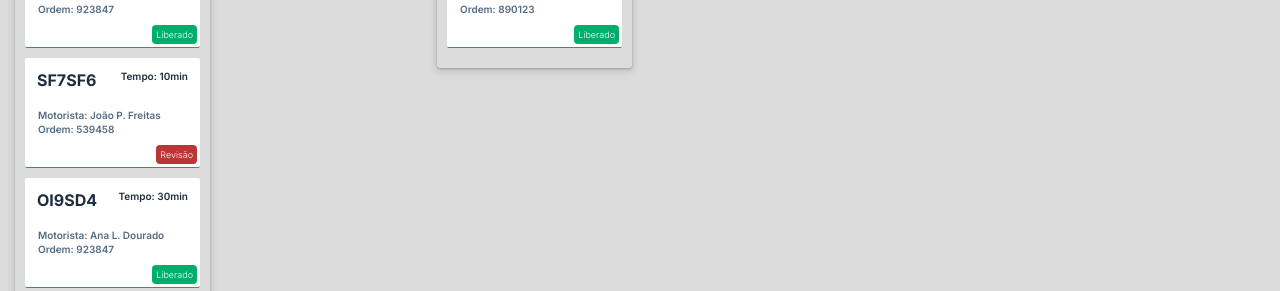
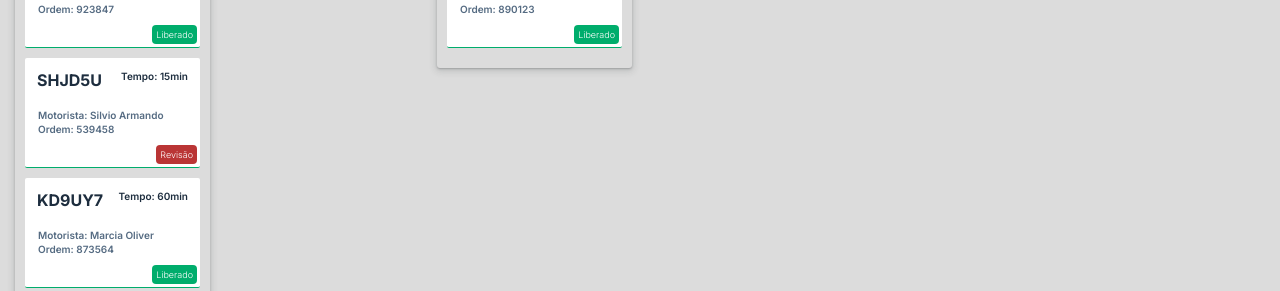
Before and after one commit to An4lu/WhiteMartins, a React (Vite) app: page / in a window 1280 px wide. Shown: the part 432-723 px from the top of the page. Built offline with nearby package versions, Linux system fonts and the light colour scheme.

Commit message:
Changes in JSON

```diff
--- a/src/pages/Kanban/index.tsx
+++ b/src/pages/Kanban/index.tsx
@@ -122,13 +122,13 @@ export const Kanban = () => {
       stage: 'Entrada',
     },
     {
-      placa: 'SF7SF6',
-      tempo: '10',
-      company: 'Company A',
+      placa: 'SHJD5U',
+      tempo: '15',
+      company: 'Company S',
       NF: 12345,
       order: 539458,
-      driver: 'João P. Freitas',
-      CNH: 987654321,
+      driver: 'Silvio Armando',
+      CNH: 955656391,
       goal: 'Carregamento de Tanque',
       finalweighing: '08:39 am',
       controllerentry: '08:39 am',
@@ -142,15 +142,15 @@ export const Kanban = () => {
       stage: 'Entrada',
     },
     {
-      placa: 'OI9SD4',
-      tempo: '30',
-      company: 'Company B',
-      NF: 67890,
-      order: 923847,
-      driver: 'Ana L. Dourado',
-      CNH: 123456789,
-      goal: 'Goal B',
-      finalweighing: '200kg',
+      placa: 'KD9UY7',
+      tempo: '60',
+      company: 'Company Z',
+      NF: 98377,
+      order: 873564,
+      driver: 'Marcia Oliver',
+      CNH: 123455700,
+      goal: 'Goal G',
+      finalweighing: '150kg',
       controllerentry: 'X',
       controllerweighing: 'Y',
       controllerloading: 'Z',
```
